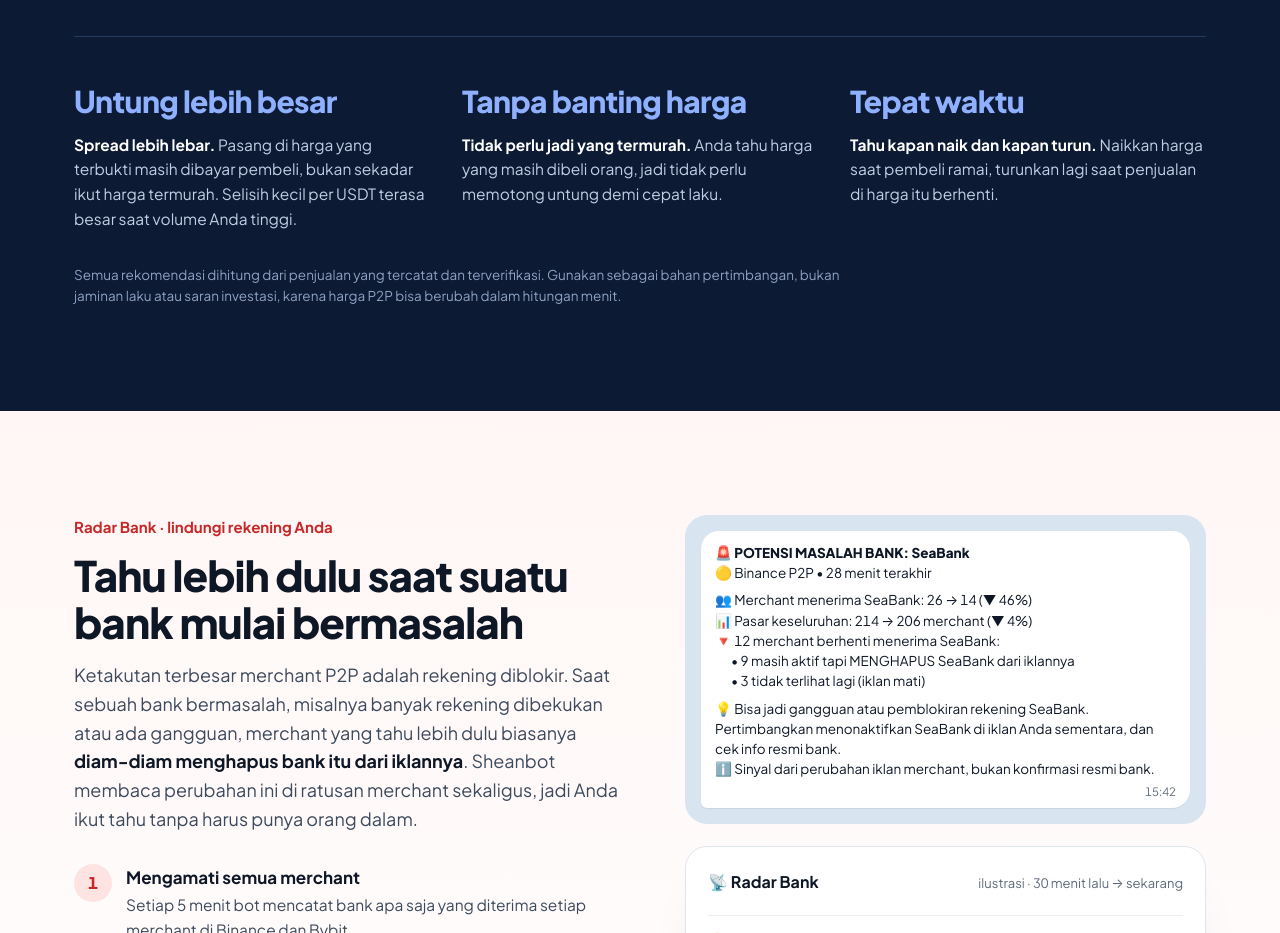
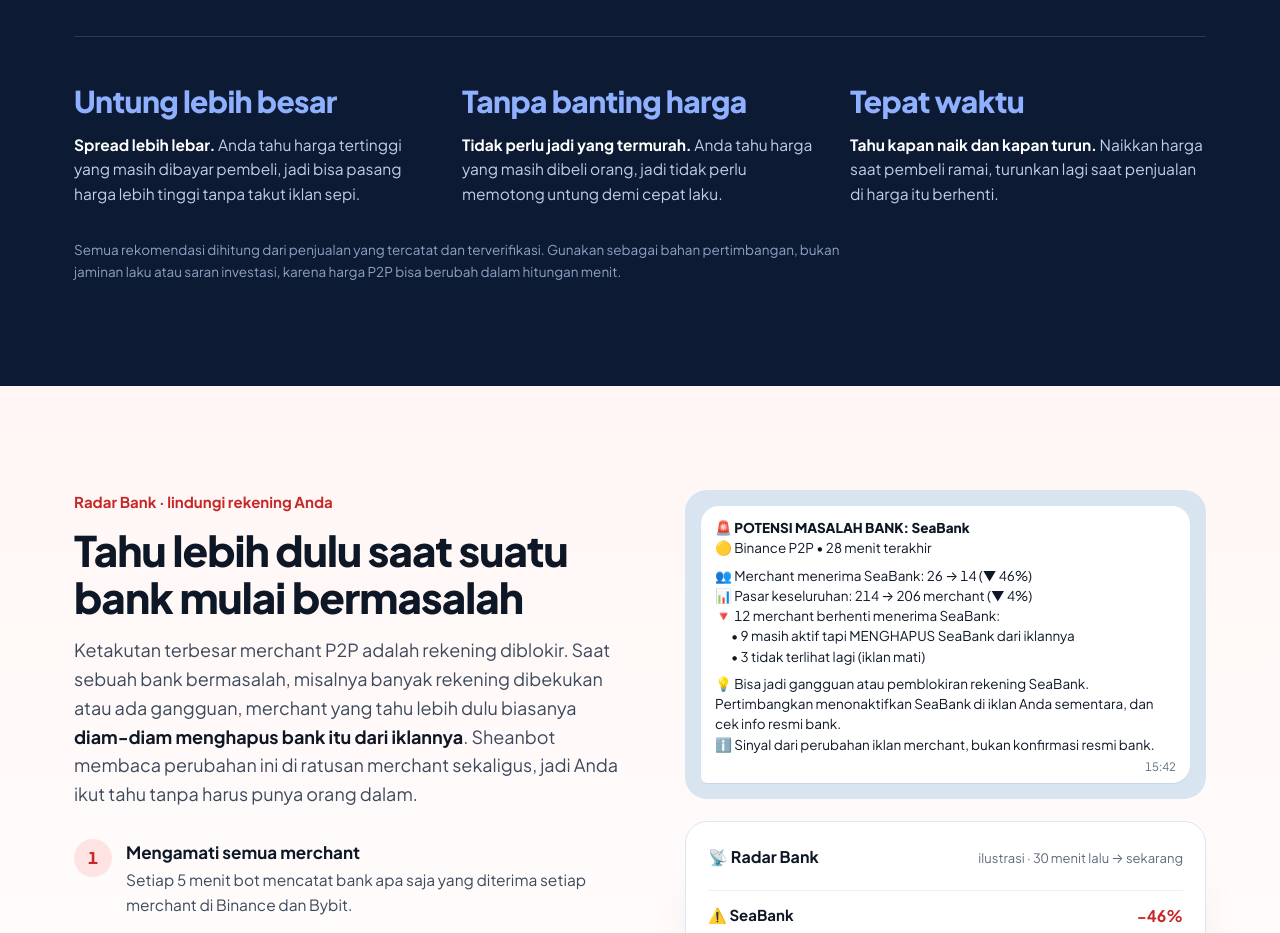
Before and after one commit to sensen24/Sensen24.github.io, a plain HTML site: page index.html in a window 1280 px wide. Shown: the part 2840-3773 px from the top of the page. Drawn offline with Linux system fonts and the light colour scheme.

Commit message:
Add files via upload

```diff
--- a/index.html
+++ b/index.html
@@ -617,7 +617,7 @@ footer{background:var(--navy);border-top:1px solid rgba(255,255,255,.1);color:#9
   </div>
 
   <div class="why">
-    <div><b class="why-n">Untung lebih besar</b><p><strong>Spread lebih lebar.</strong> Pasang di harga yang terbukti masih dibayar pembeli, bukan sekadar ikut harga termurah. Selisih kecil per USDT terasa besar saat volume Anda tinggi.</p></div>
+    <div><b class="why-n">Untung lebih besar</b><p><strong>Spread lebih lebar.</strong> Anda tahu harga tertinggi yang masih dibayar pembeli, jadi bisa pasang harga lebih tinggi tanpa takut iklan sepi.</p></div>
     <div><b class="why-n">Tanpa banting harga</b><p><strong>Tidak perlu jadi yang termurah.</strong> Anda tahu harga yang masih dibeli orang, jadi tidak perlu memotong untung demi cepat laku.</p></div>
     <div><b class="why-n">Tepat waktu</b><p><strong>Tahu kapan naik dan kapan turun.</strong> Naikkan harga saat pembeli ramai, turunkan lagi saat penjualan di harga itu berhenti.</p></div>
   </div>
```
